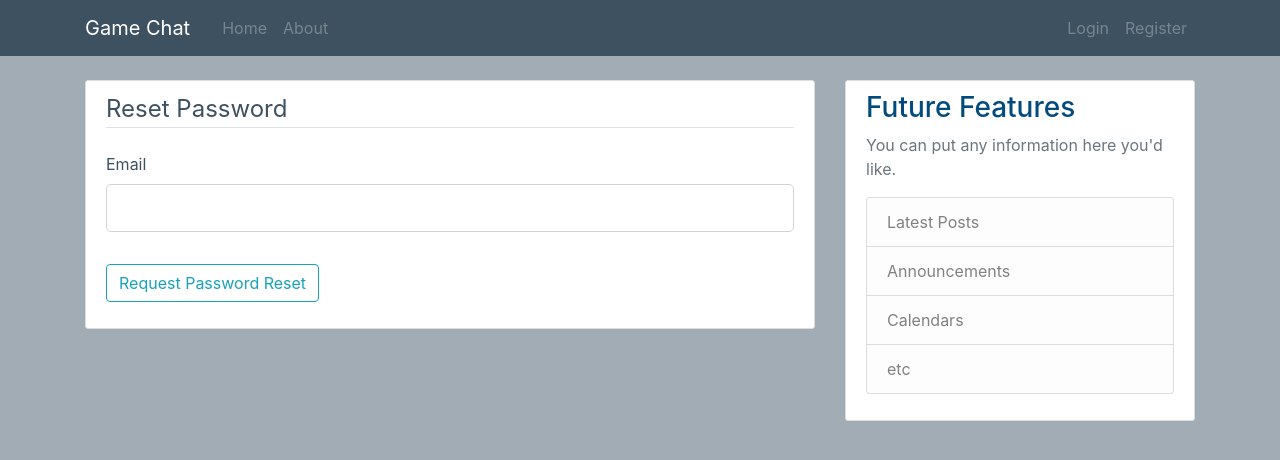
After one commit to RoryM18/set09103_CW, a Flask app: page /reset_password in a window 1280 px wide. The commit adds this page. Shown: the top 460 px of the page. Run offline with Flask 2, Linux system fonts and the light colour scheme; some libraries are stand-ins or nearby versions.

Commit message:
added a reset password function but does not work due to google restraints

```diff
--- a/Flask_Blog/flaskblog/forms.py
+++ b/Flask_Blog/flaskblog/forms.py
@@ -65,3 +65,22 @@ class PostForm(FlaskForm):
     title = StringField('Title', validators=[DataRequired()])
     content = TextAreaField('Content', validators=[DataRequired()])
     submit = SubmitField('Post')
+
+
+class RequestResetForm(FlaskForm):
+    email = StringField('Email', validators=[DataRequired(), Email()])
+
+    submit = SubmitField('Request Password Reset')
+
+    def validate_email(self, email):
+        user = User.query.filter_by(email=email.data).first()
+        if user is None:
+            raise ValidationError('There is no account with that email. You must register first.')
+
+
+
+class ResetPasswordForm(FlaskForm):
+    password = PasswordField('Password', validators=[DataRequired()])
+    confirm_password = PasswordField('Confirm Password', validators=[DataRequired(), EqualTo('password')])
+
+    submit = SubmitField('Reset Password')
--- a/Flask_Blog/flaskblog/routes.py
+++ b/Flask_Blog/flaskblog/routes.py
@@ -2,10 +2,11 @@ import os
 import secrets
 from PIL import Image
 from flask import render_template, url_for, flash, redirect, request, abort
-from flaskblog import app, db, bcrypt
-from flaskblog.forms import RegistrationForm, LoginForm, UpdateAccountForm, PostForm
+from flaskblog import app, db, bcrypt, mail
+from flaskblog.forms import RegistrationForm, LoginForm, UpdateAccountForm, PostForm, RequestResetForm, ResetPasswordForm
 from flaskblog.models import User, Post
 from flask_login import login_user, current_user, logout_user, login_required
+from flask_mail import Message
 
 
 @app.route("/")
@@ -139,6 +140,17 @@ def delete_post(post_id):
     return redirect(url_for('home'))
 
 
+def send_reset_email(user):
+    token = user.get_reset_token()
+    msg = Message('Password Reset Request', sender='noreply@demo.com', recipients=[user.email])
+    msg.body = f'''To reset your password, visit the following link:
+{url_for('reset_token', token=token, _external=True)}
+
+If you did not make this request then please ignore this email and no changes will be made.
+'''
+
+    mail.send(msg)
+
 
 @app.route("/user/<string:username>")
 def user_posts(username):
@@ -146,3 +158,34 @@ def user_posts(username):
     user = User.query.filter_by(username=username).first_or_404()
     posts = Post.query.filter_by(author=user).order_by(Post.date_posted.desc()).paginate(page=page, per_page=5)
     return render_template('user_posts.html', posts=posts, user=user)
+
+
+@app.route("/reset_password", methods=['GET', 'POST'])
+def reset_request():
+    if current_user.is_authenticated:
+        return redirect(url_for('home'))
+    form = RequestResetForm()
+    if form.validate_on_submit():
+        user = User.query.filter_by(email=form.email.data).first()
+        send_reset_email(user)
+        flash('An email has been sent with instruction to reset your password.', 'info')
+        return redirect(url_for('login'))
+    return render_template('reset_request.html', title='Reset Password', form=form)
+
+
+@app.route("/reset_password/<token>", methods=['GET', 'POST'])
+def reset_token(token):
+    if current_user.is_authenticated:
+        return redirect(url_for('home'))
+    user = user.verify_reset_token(token)
+    if user is None:
+        flash('That is an invalid or expired token', 'warning')
+        return redirect(url_for('reset_request'))
+    form = ResetPasswordForm()
+    if form.validate_on_submit():
+        hashed_password = bcrypt.generate_password_hash(form.password.data).decode('utf-8')
+        user.password = hashed_password
+        db.session.commit()
+        flash('Your password has been updated! You are now able to login', 'success')
+        return redirect(url_for('login'))
+    return render_template('reset_token.html', title='Reset Password', form=form)
--- a/Flask_Blog/flaskblog/templates/login.html
+++ b/Flask_Blog/flaskblog/templates/login.html
@@ -38,10 +38,10 @@
                         </fieldset>
                         <div class="form-group">
                                 {{ form.submit(class="btn btn-outline-info") }}
+				<small class="text-muted ml-2">
+                                	<a href='{{ url_for('reset_request') }}'>Forgot Password?</a>
+                       		</small>
                         </div>
-			<small class="text-muted ml-2">
-				<a href='#'>Forgot Password?</a>
-			</small>
                 </form>
         </div>
         <div class="border-top pt-3">
--- /dev/null
+++ b/Flask_Blog/flaskblog/templates/reset_request.html
@@ -0,0 +1,27 @@
+{% extends "layout.html" %}
+{% block content %}
+        <div class = "content-section">
+                <form method="POST" action="">
+                        {{form.hidden_tag() }}
+                        <fieldset class="form-group">
+                                <legend class="border-bottom mb-4">Reset Password</legend>
+                                <div class="form-group">
+                                        {{ form.email.label(class="form-control-label") }}
+                                        {% if form.email.errors %}
+                                                {{ form.email(class="form-control form-control-lg is-invalid") }}
+                                                <div class="invalid-feedback">
+                                                        {% for error in form.email.errors%}
+                                                        <span>{{ error }}</span>
+                                                        {% endfor %}
+                                                </div>
+                                        {% else %}
+                                                {{ form.email(class="form-control form-control-lg") }}
+                                        {% endif %}
+                                </div>
+                        </fieldset>
+                        <div class="form-group">
+                                {{ form.submit(class="btn btn-outline-info") }}
+                        </div>
+                </form>
+        </div>
+{% endblock content%}
```
Also changed, not shown: Flask_Blog/flaskblog/__init__.py (+9 -0 lines), Flask_Blog/flaskblog/models.py (+15 -1 lines), Flask_Blog/flaskblog/templates/reset_token.html (added, +41 -0 lines).
